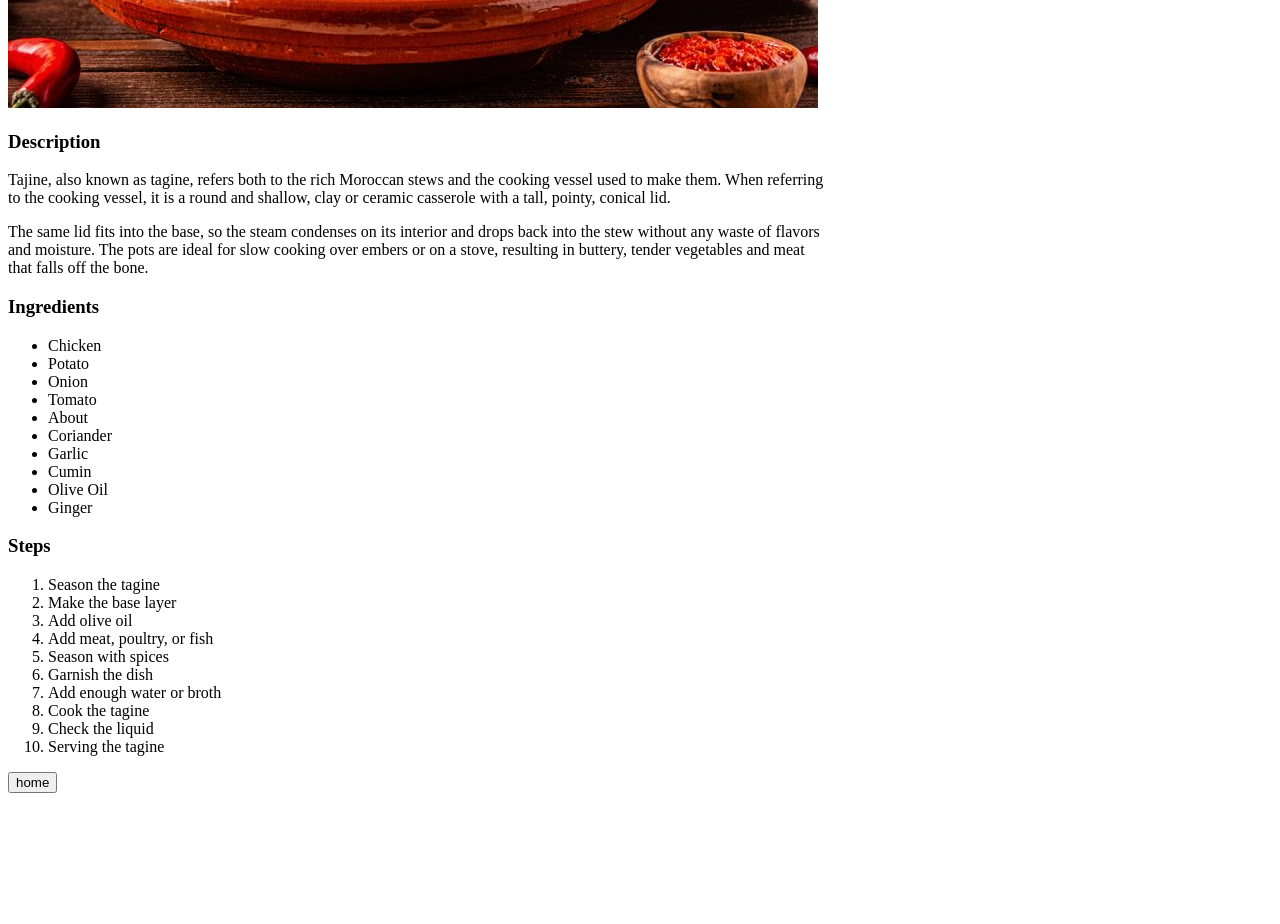
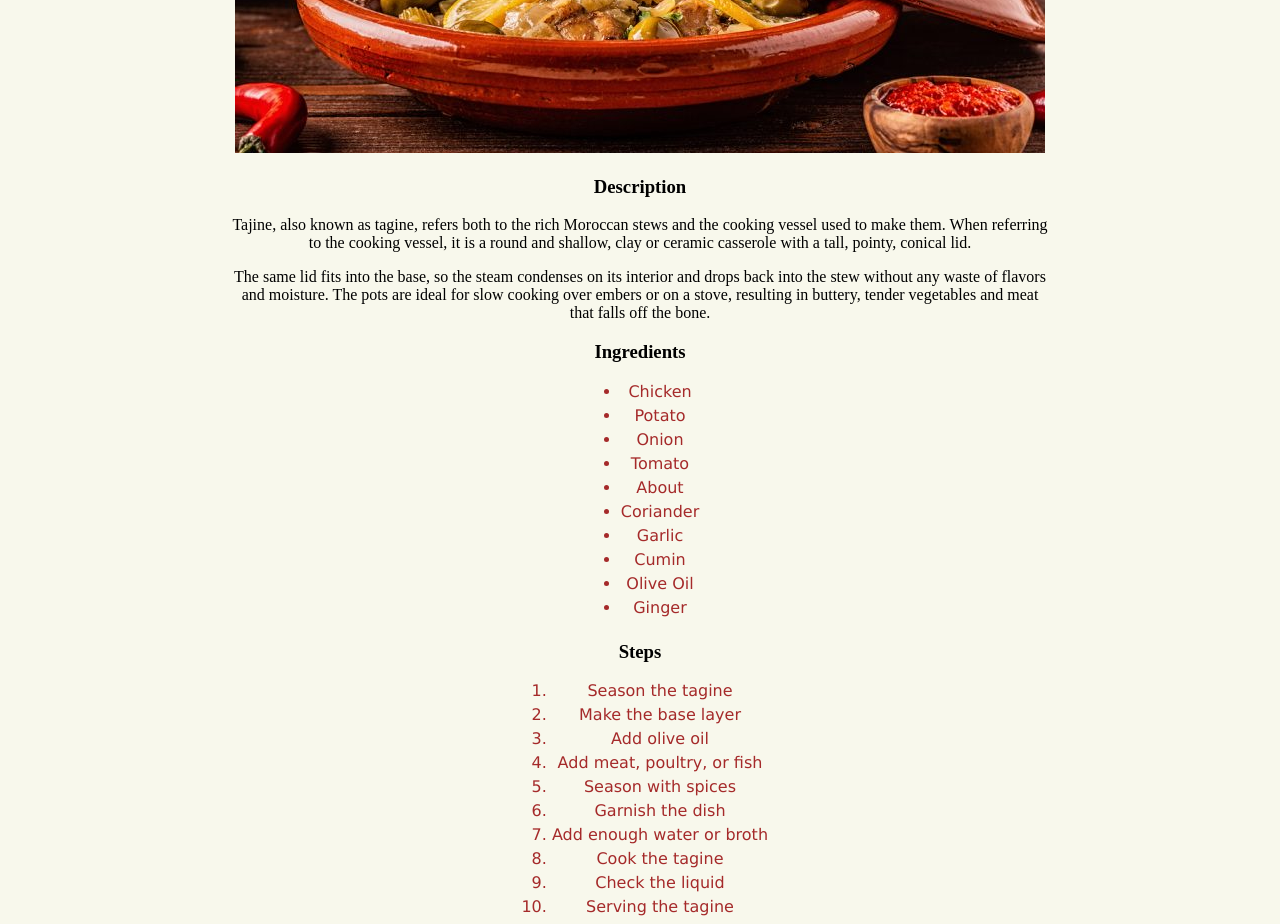
Before and after one commit to mouhib98/odin-recipes, a plain HTML site: page recipes/Tajin.html in a window 1280 px wide. Shown: the part 580-1504 px from the top of the page. Before the commit the page ends 1381 px from the top, so only its background shows below. Drawn offline with Linux system fonts and the light colour scheme.

Commit message:
adding css
adding some basic style with general celectors

```diff
--- a/recipes/Tajin.html
+++ b/recipes/Tajin.html
@@ -4,6 +4,7 @@
     <meta charset="UTF-8">
     <meta http-equiv="X-UA-Compatible" content="IE=edge">
     <meta name="viewport" content="width=device-width, initial-scale=1.0">
+    <link rel="stylesheet" href="../styles.css">
     <title>recipe</title>
 </head>
 <body>
--- /dev/null
+++ b/styles.css
@@ -0,0 +1,35 @@
+*{
+    background-color: rgb(248, 248, 236);
+    text-align: center;
+}
+h1{
+    font-family: Arial, Helvetica, sans-serif;
+    font-size: 50px;
+    text-align: center;
+}
+ul{
+    color: brown;
+    display: table;
+    margin: 0 auto;
+}
+ol{
+    color: brown;
+    display: table;
+    margin: 0 auto;
+}
+span{
+    color: black;
+    font-family: Verdana, Geneva, Tahoma, sans-serif;
+    font-size: 20px;
+}
+li{
+    margin-bottom: 5px;
+    font-family: Verdana, Geneva, Tahoma, sans-serif;
+}
+button{
+    margin-top: 10px;
+    margin-bottom: 10px;
+    font-size: 40px;
+    background-color: black;
+    color: white;
+}
```
Also changed, not shown: index.html (+4 -3 lines), recipes/lasagna.html (+1 -0 lines), recipes/pizza.html (+1 -0 lines).
